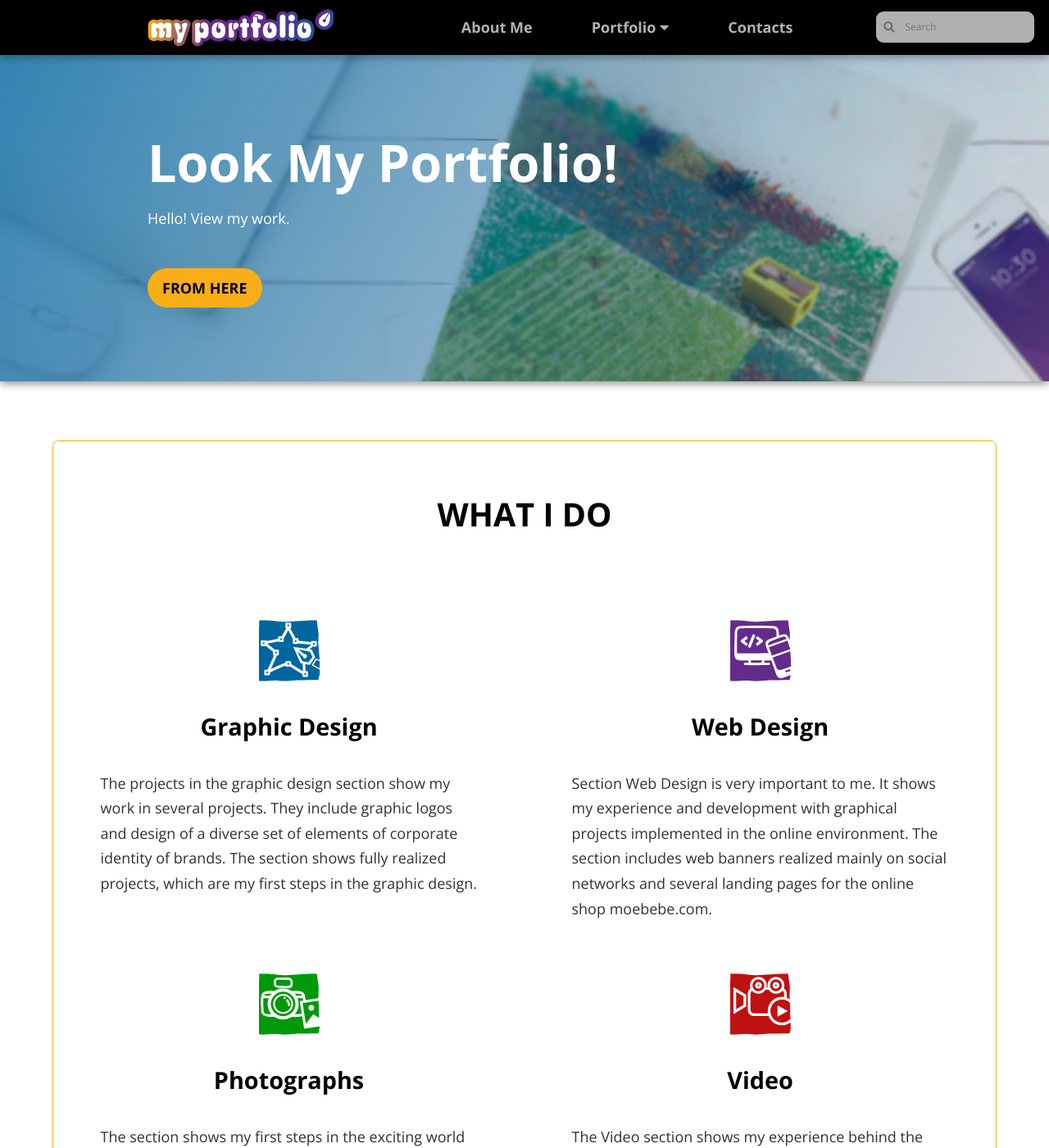
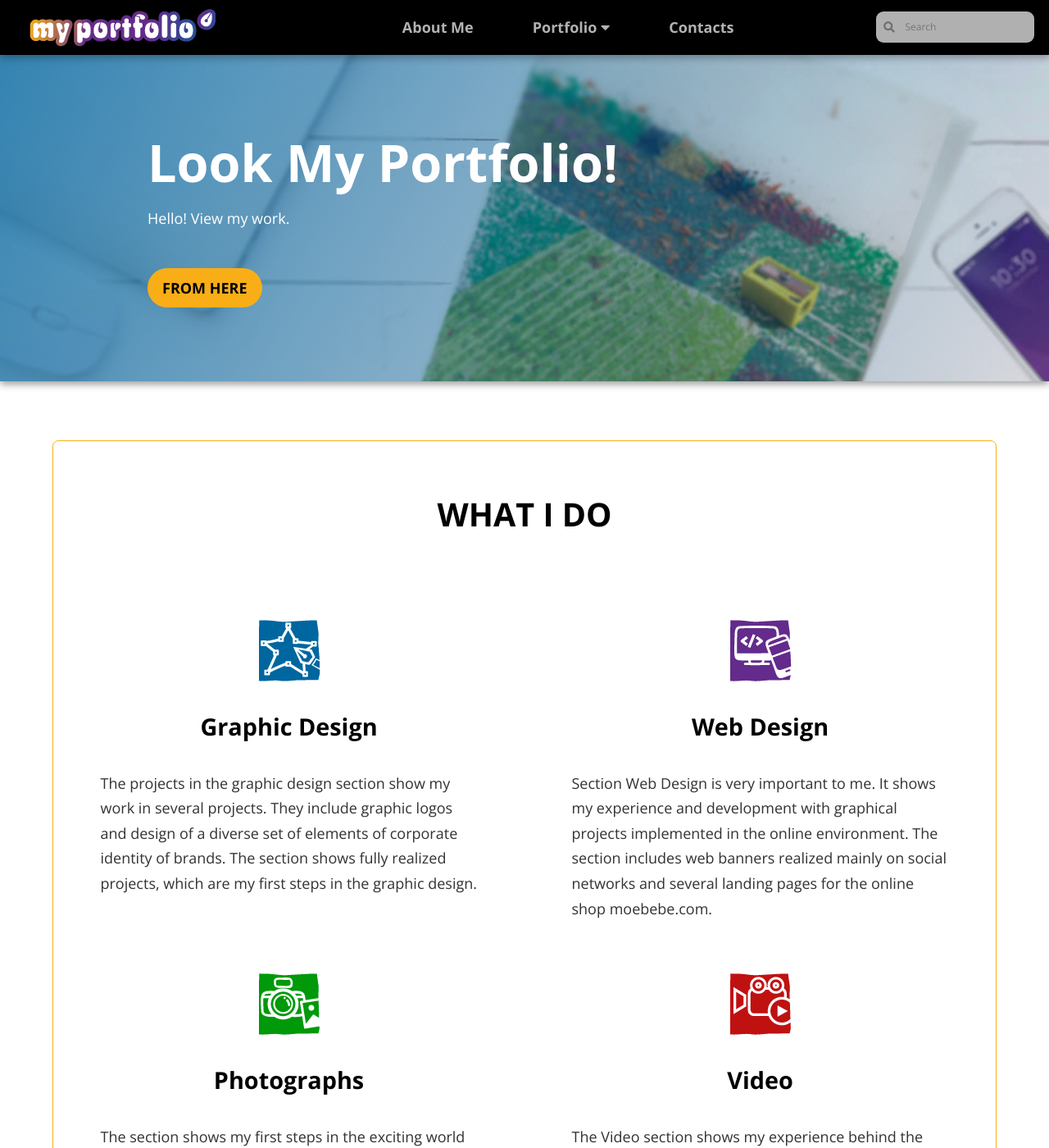
Before and after one commit to LiliyaMilanova/myportfolio, a Jekyll site: the page built from index.html, in a window 1280 px wide and 1400 px high. Shown: the whole window at 82% size. Built offline with Jekyll 4.4.1, drawn with Linux system fonts in a browser that asks for light colours; nearby versions of some CDN libraries.

Commit message:
Update navigation.css

```diff
--- a/css/navigation.css
+++ b/css/navigation.css
@@ -1,6 +1,6 @@
 .site-title {
     margin: 0;
-    padding: 0.5rem 0 0 10rem;
+    padding: 0.5rem 0 0 2rem;
 }
 
 header {
```
